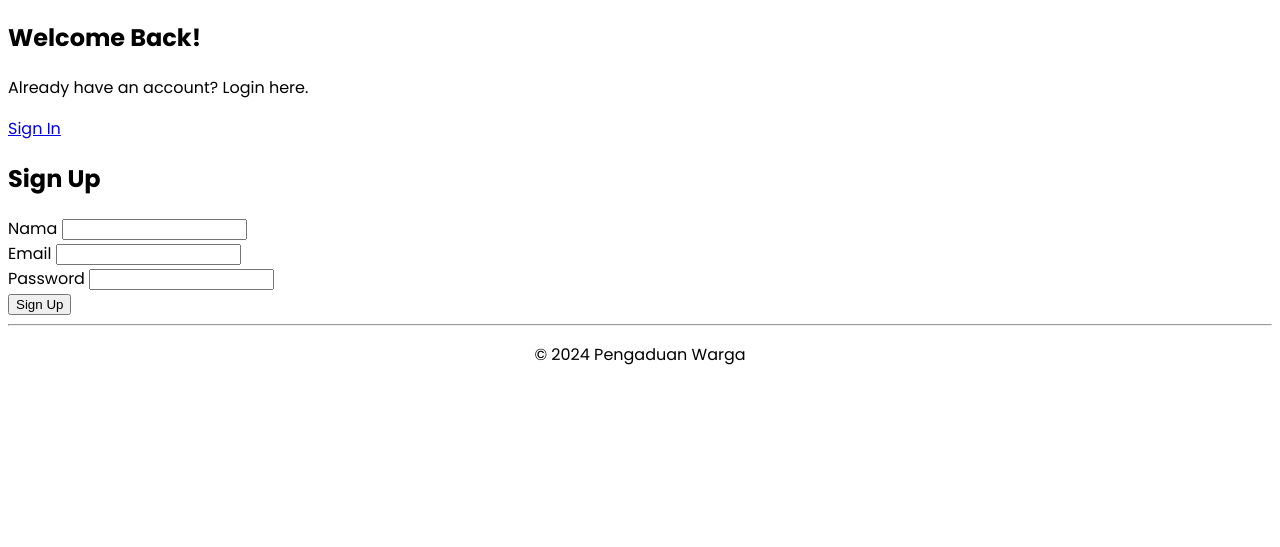
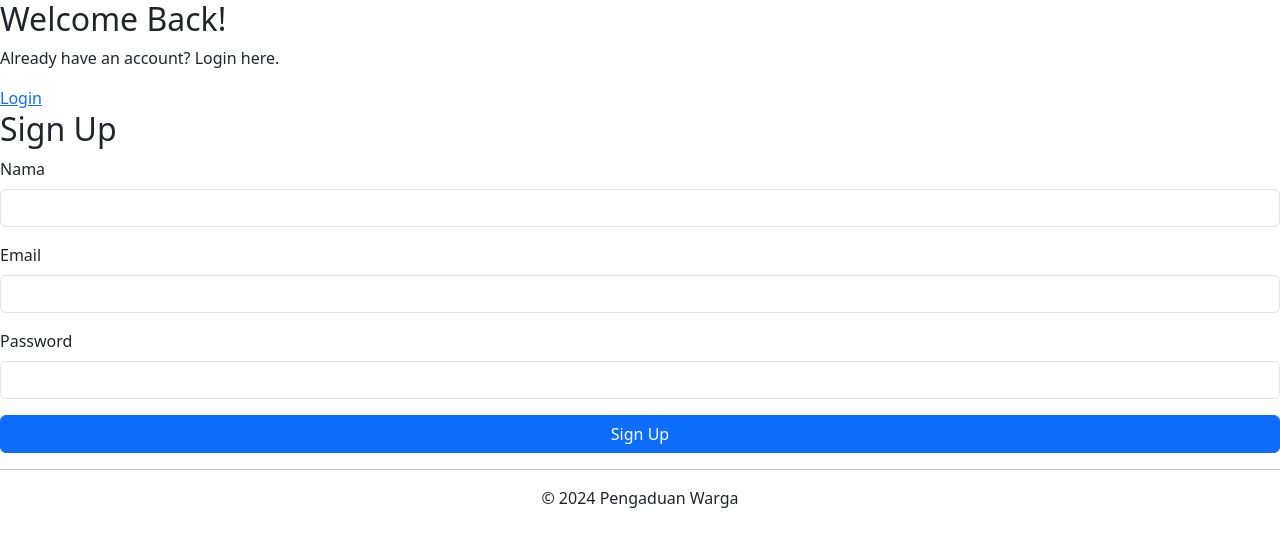
Before and after one commit to 5asyaa/pengaduan-warga, a PHP site: page /register.php in a window 1280 px wide. Shown: the top 547 px of the page. Run offline with PHP 8.4, Linux system fonts and the light colour scheme.

Commit message:
Update register.php

```diff
--- a/pengaduan-warga-project/views/auth/register.php
+++ b/pengaduan-warga-project/views/auth/register.php
@@ -1,52 +1,59 @@
 <?php include __DIR__ . "/../layouts/header.php"; ?>
+
+<link rel="stylesheet" href="https://cdn.jsdelivr.net/npm/bootstrap@5.3.3/dist/css/bootstrap.min.css">
 
 <div class="auth-wrapper register">
 
     <div class="auth-container">
 
-        <!-- LEFT: PURPLE PANEL -->
         <div class="auth-purple-panel left">
             <h2>Welcome Back!</h2>
             <p>Already have an account? Login here.</p>
-            <a href="index.php" class="btn-outline">Sign In</a>
+
+            <a href="index.php" class="btn-outline">Login</a>
         </div>
 
-        <!-- RIGHT: WHITE PANEL (FORM REGISTER) -->
         <div class="auth-white-panel slide-right">
 
             <h2 class="auth-title">Sign Up</h2>
 
             <?php if (!empty($error)) : ?>
-                <div class="auth-error"><?php echo $error; ?></div>
+                <div class="alert alert-danger"><?php echo $error; ?></div>
             <?php endif; ?>
 
             <?php if (!empty($success)) : ?>
-                <div class="auth-success"><?php echo $success; ?></div>
+                <div class="alert alert-success"><?php echo $success; ?></div>
             <?php endif; ?>
 
-            <form method="POST" action="register.php" class="auth-form">
+            <form method="POST" action="register.php">
 
-                <div class="input-group">
-                    <label>Nama</label>
-                    <input type="text" name="nama" required>
+                <div class="mb-3">
+                    <label class="form-label">Nama</label>
+                    <input type="text" name="nama" required class="form-control">
                 </div>
 
-                <div class="input-group">
-                    <label>Email</label>
-                    <input type="email" name="email" required>
+                <div class="mb-3">
+                    <label class="form-label">Email</label>
+                    <input type="email" name="email" required class="form-control">
                 </div>
 
-                <div class="input-group">
-                    <label>Password</label>
-                    <input type="password" name="password" required>
+                <div class="mb-3">
+                    <label class="form-label">Password</label>
+                    <input type="password" name="password" required class="form-control">
                 </div>
 
-                <button type="submit" name="register" class="btn-primary">Sign Up</button>
+                <button type="submit" name="register" class="btn btn-primary w-100">
+                    Sign Up
+                </button>
+
             </form>
+
         </div>
 
     </div>
 
 </div>
 
+<script src="https://cdn.jsdelivr.net/npm/bootstrap@5.3.3/dist/js/bootstrap.bundle.min.js"></script>
+
 <?php include __DIR__ . "/../layouts/footer.php"; ?>
```
